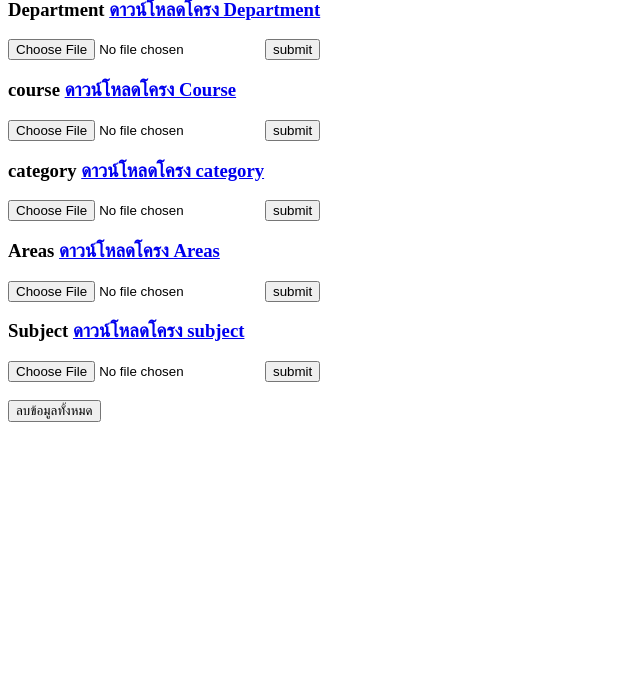
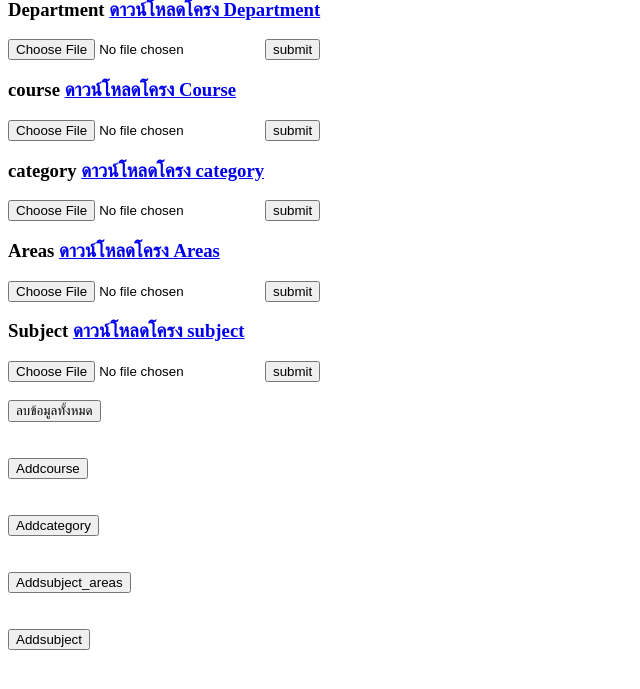
Before and after one commit to kurachatsarakarn/project_DW, a PHP site: page / in a window 1280 px wide. Shown: the part 20-709 px from the top of the page, without its empty margins (0-640 px from the left). Run offline with PHP 8.4, Linux system fonts and the light colour scheme.

Commit message:
Add files via upload

```diff
--- a/index.php
+++ b/index.php
@@ -260,7 +260,23 @@ $conn->close();
         <br><br>
         <button type="submit" name="delete">ลบข้อมูลทั้งหมด</button>
     </form>
+    </form>
+    <form action = "course.php">
+        <br><br><button name = course >Addcourse</button>
 
+    </form>
+    <form action = "category.php">
+        <br><br><button name = course >Addcategory</button>
+
+    </form>
+    <form action = "subject_areas.php">
+        <br><br><button name = course >Addsubject_areas</button>
+
+    </form>
+    <form action = "subject.php">
+        <br><br><button name = course >Addsubject</button>
+
+    </form>
 </body>
 
 </html>
```
